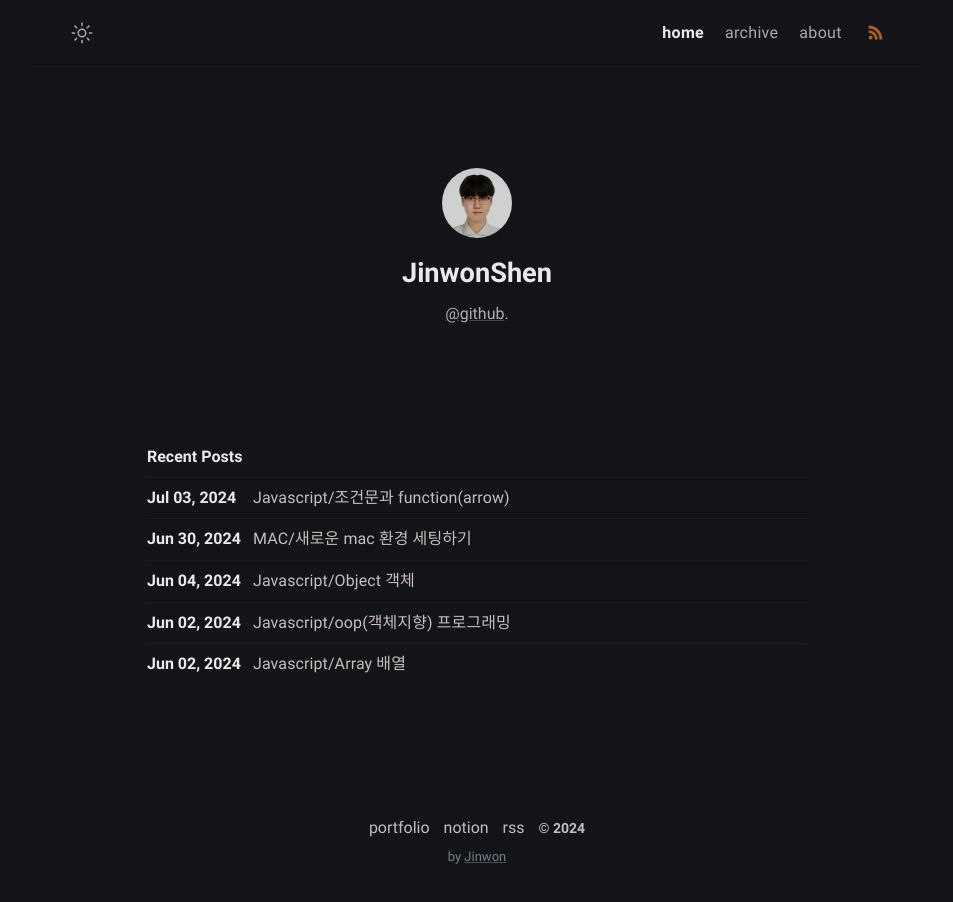
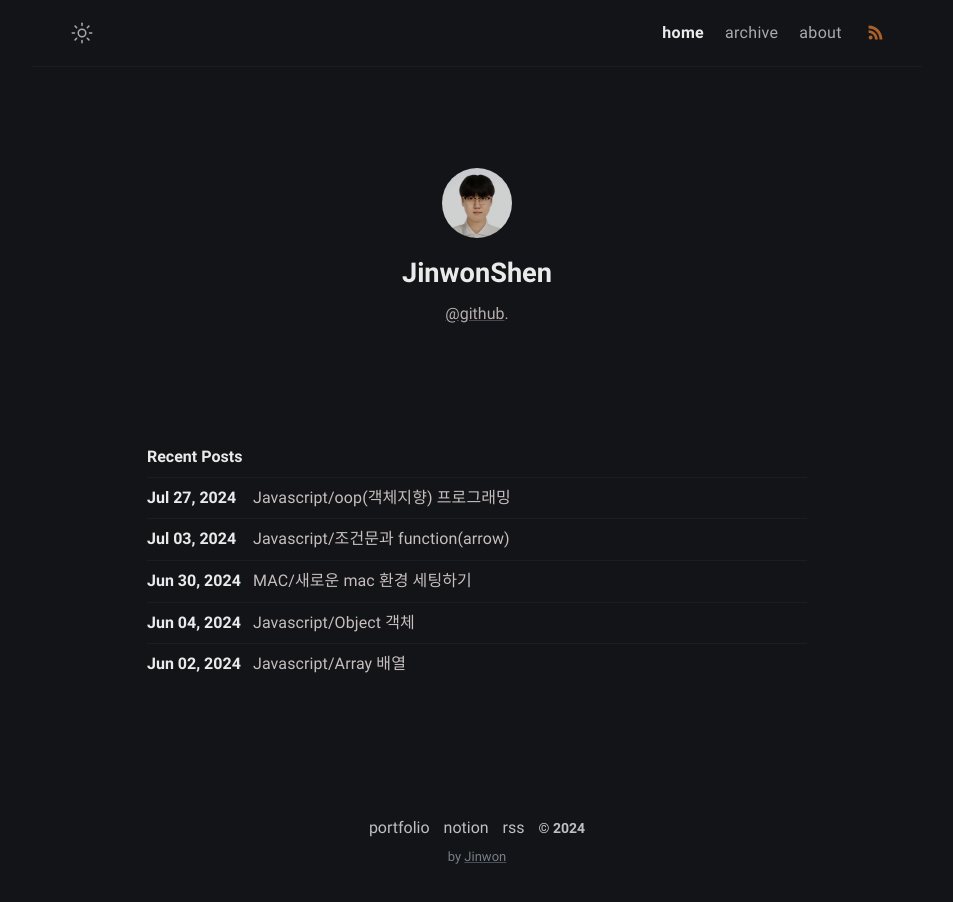
Before and after one commit to JinwonShen/JinwonShen.github.io, a Jekyll site: the page built from index.md, in a window 1280 px wide. Shown: the whole page, without its empty margins (163-1116 px from the left). Built offline with Jekyll 4.4.1, drawn with Linux system fonts in a browser that asks for light colours.

Commit message:
oop start

```diff
--- a/_posts/javascript-oop/2024-07-03-javascript-oop.md
+++ b/_posts/javascript-oop/2024-07-03-javascript-oop.md
@@ -1,7 +1,7 @@
 ---
 layout: post
 title:  "Javascript/oop(객체지향) 프로그래밍"
-date:   2024-06-02 23:05 +09:00
+date:   2024-07-27 15:40 +09:00
 categories: notice
 usemathjax: true
 tag:
```
